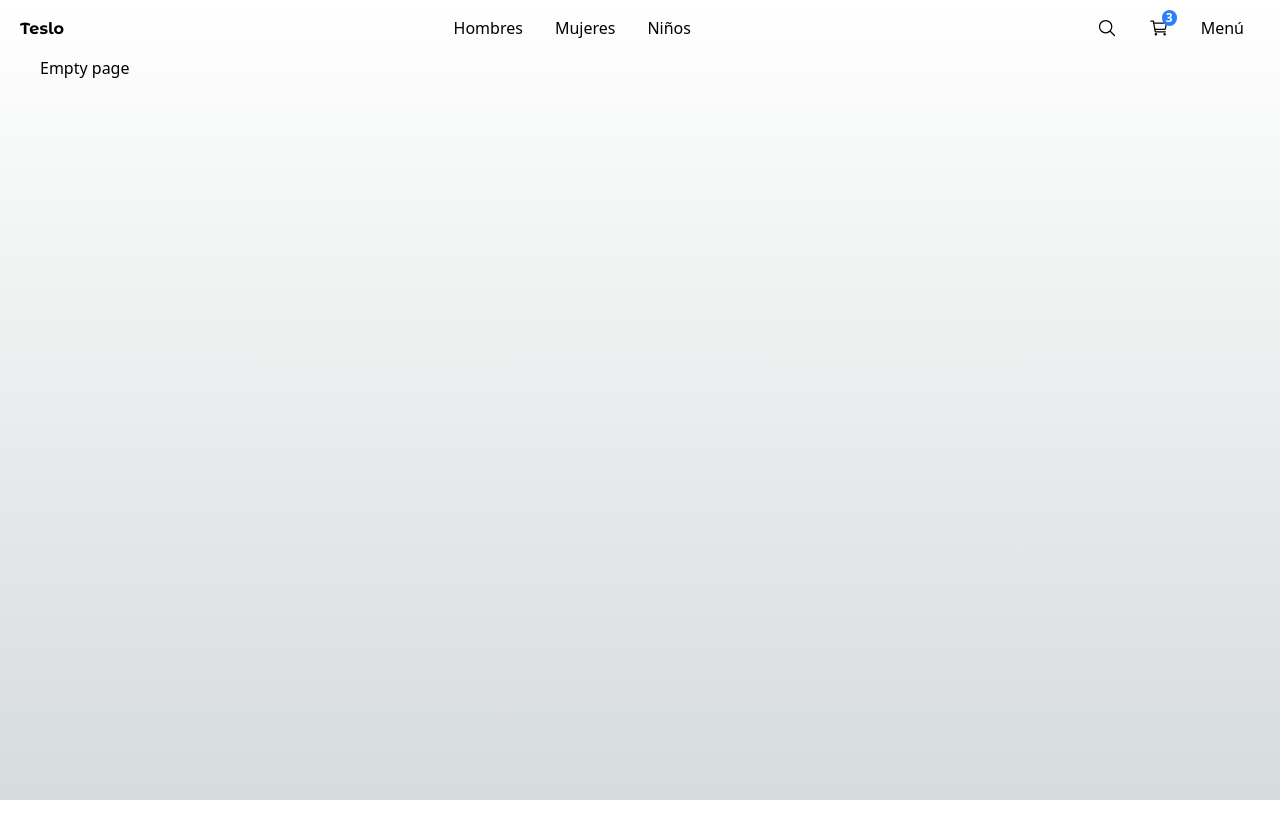
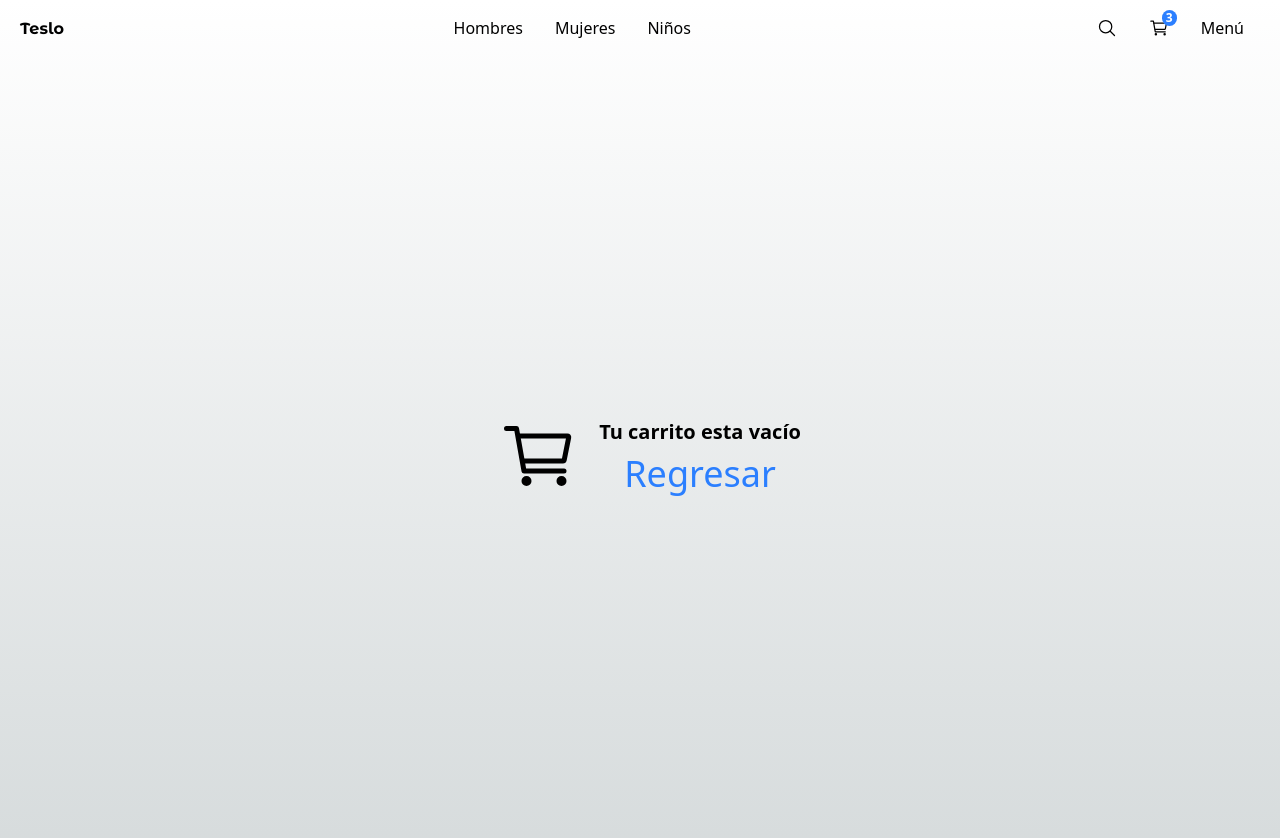
Before and after one commit to modoZen/next-teslo-shop, a Next.js app: page /empty in a window 1280 px wide. Shown: the top 838 px of the page. Before the commit the page ends 800 px from the top, so only its background shows below. Built offline with nearby package versions, Linux system fonts and the light colour scheme.

Commit message:
pantalla de carrito de compras vacio

```diff
--- a/src/app/(shop)/cart/page.tsx
+++ b/src/app/(shop)/cart/page.tsx
@@ -3,6 +3,7 @@
 import { initialData } from "@/seed/seed";
 import Image from "next/image";
 import Link from "next/link";
+import { redirect } from "next/navigation";
 
 const productsInCart = [
   initialData.products[0],
@@ -11,6 +12,8 @@
 ];
 
 export default function Home() {
+  // redirect("/empty");
+
   return (
     <div className="flex justify-center items-center mb-72 px-10 sm:px-0">
       <div className="flex flex-col w-250">
--- a/src/app/(shop)/empty/page.tsx
+++ b/src/app/(shop)/empty/page.tsx
@@ -1,7 +1,17 @@
+import Link from "next/link";
+import { IoCartOutline } from "react-icons/io5";
+
 export default function Home() {
   return (
-    <div>
-      <h1>Empty page</h1>
+    <div className="flex justify-center items-center h-200">
+      <IoCartOutline size={80} className="mx-5" />
+
+      <div className="flex flex-col items-center">
+        <h1 className="text-xl font-semibold">Tu carrito esta vacío</h1>
+        <Link href="/" className="text-blue-500 mt-2 text-4xl">
+          Regresar
+        </Link>
+      </div>
     </div>
   );
 }
```
